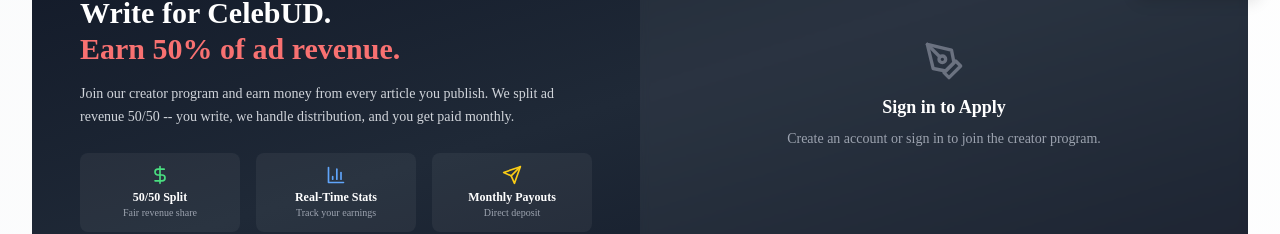
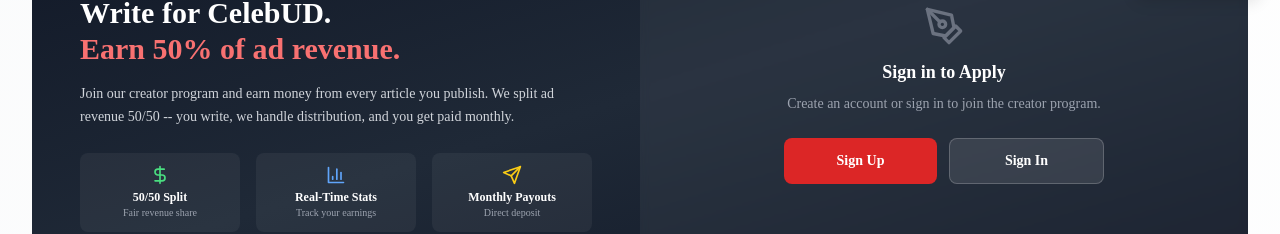
Before and after one commit to Gemavic/Celebud, a React (Vite) app: page / in a window 1280 px wide. Shown: the part 788-1022 px from the top of the page. Built offline with nearby package versions, Linux system fonts and the light colour scheme; no server answers; the database is empty.

Commit message:
Add sign-in buttons to CreatorRevShare

```diff
--- a/src/components/CreatorRevShare.tsx
+++ b/src/components/CreatorRevShare.tsx
@@ -1,6 +1,7 @@
 import { useState } from 'react';
 import { supabase } from '../lib/supabase';
 import { useAuth } from '../contexts/AuthContext';
+import AuthModal from './AuthModal';
 import { PenTool, DollarSign, BarChart3, Send, CheckCircle2 } from 'lucide-react';
 
 export function CreatorRevShare() {
@@ -10,6 +11,8 @@ export function CreatorRevShare() {
   const [bio, setBio] = useState('');
   const [portfolioUrl, setPortfolioUrl] = useState('');
   const [topics, setTopics] = useState('');
+  const [isAuthModalOpen, setIsAuthModalOpen] = useState(false);
+  const [authMode, setAuthMode] = useState<'signin' | 'signup'>('signup');
 
   async function handleApply(e: React.FormEvent) {
     e.preventDefault();
@@ -139,12 +142,38 @@ export function CreatorRevShare() {
               <div className="flex flex-col items-center justify-center h-full text-center">
                 <PenTool className="w-10 h-10 text-gray-500 mb-3" />
                 <h3 className="text-lg font-semibold text-white mb-2">Sign in to Apply</h3>
-                <p className="text-gray-400 text-sm">Create an account or sign in to join the creator program.</p>
+                <p className="text-gray-400 text-sm mb-6">Create an account or sign in to join the creator program.</p>
+                <div className="flex flex-col sm:flex-row gap-3 w-full max-w-xs">
+                  <button
+                    onClick={() => {
+                      setAuthMode('signup');
+                      setIsAuthModalOpen(true);
+                    }}
+                    className="flex-1 py-3 bg-red-600 text-white font-semibold rounded-lg hover:bg-red-700 transition-colors text-sm"
+                  >
+                    Sign Up
+                  </button>
+                  <button
+                    onClick={() => {
+                      setAuthMode('signin');
+                      setIsAuthModalOpen(true);
+                    }}
+                    className="flex-1 py-3 bg-white/10 border border-white/20 text-white font-semibold rounded-lg hover:bg-white/20 transition-colors text-sm"
+                  >
+                    Sign In
+                  </button>
+                </div>
               </div>
             )}
           </div>
         </div>
       </div>
+
+      <AuthModal
+        isOpen={isAuthModalOpen}
+        onClose={() => setIsAuthModalOpen(false)}
+        mode={authMode}
+      />
     </section>
   );
 }
```
